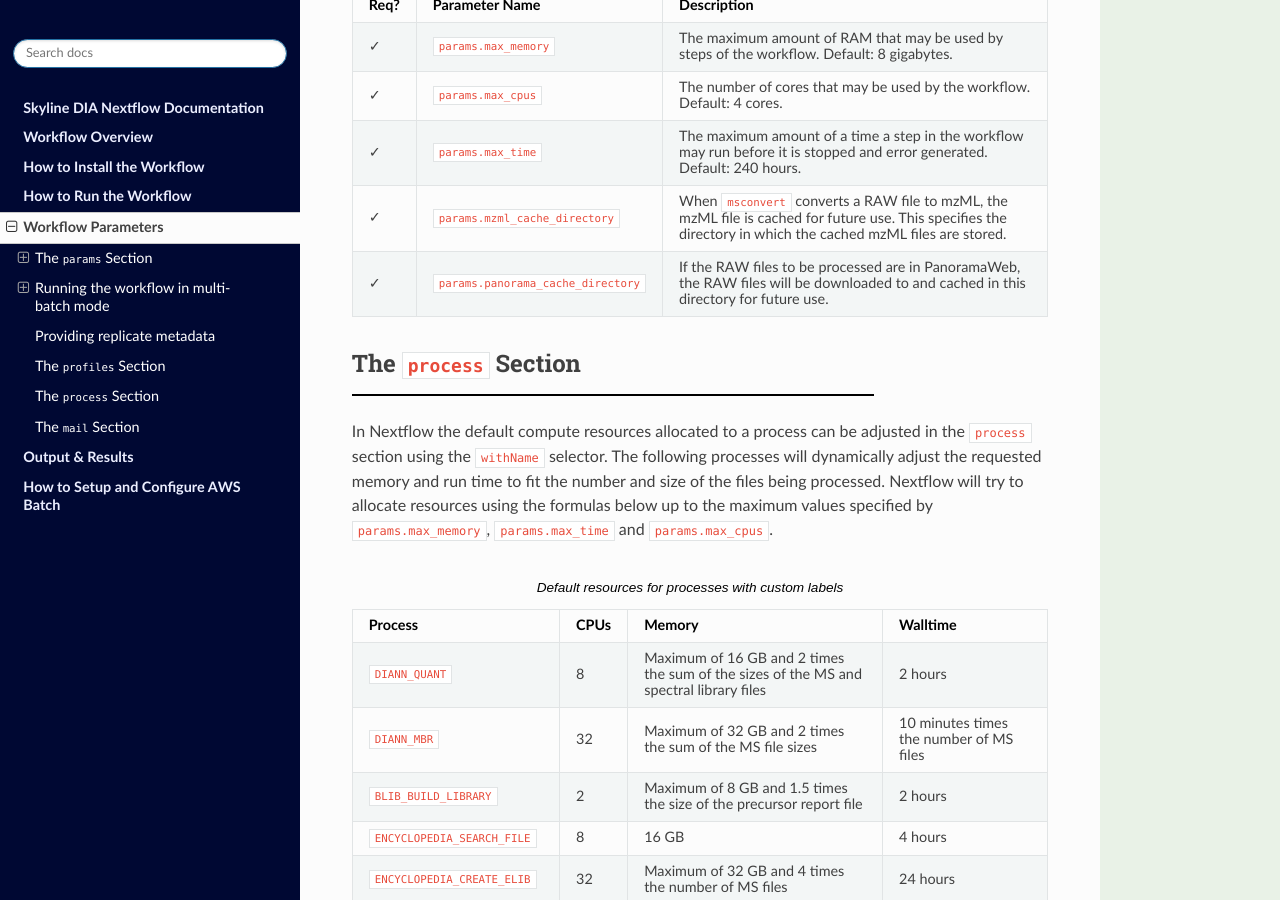
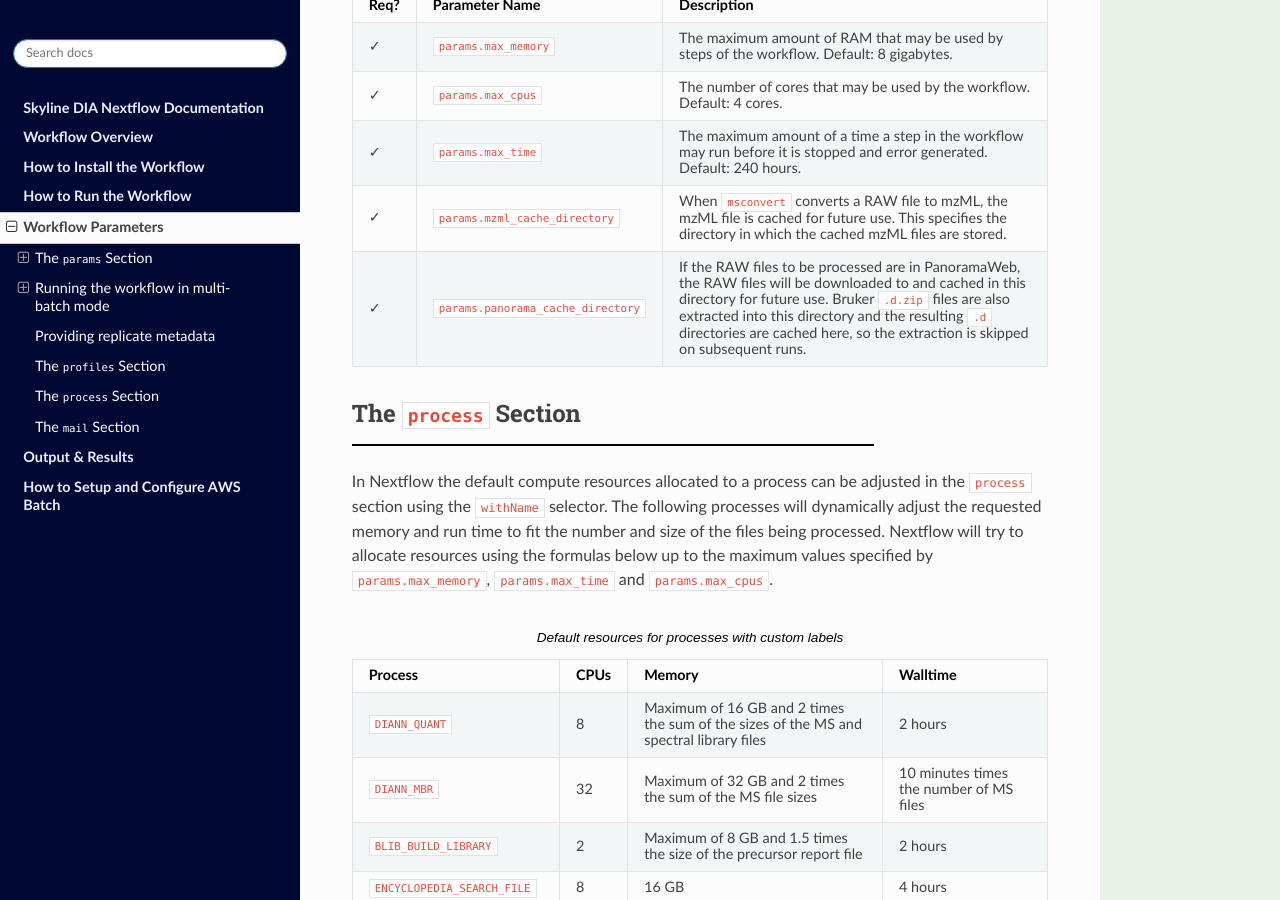
Before and after one commit to mriffle/nf-skyline-dia-ms, a Sphinx documentation site: the page built from docs/source/workflow_parameters.rst, in a window 1280 px wide and 900 px high, scrolled down 12342 px. Built offline with Sphinx 7.4.7 and the Read the Docs theme 3.1.0, drawn with Linux system fonts in a browser that asks for light colours.

Commit message:
add caching of unzipped bruker .d directories

```diff
--- a/docs/source/overview.rst
+++ b/docs/source/overview.rst
@@ -99,7 +99,7 @@ The workflow is made up of the following software components, each may be run mu
 *  **msconvert** (https://proteowizard.sourceforge.io/)
 
    If users supply RAW files as input, they will be converted to mzML using *msconvert* (unless ``use_vendor_raw`` is set).
-   Bruker ``.d.zip`` inputs bypass *msconvert* and are extracted to ``.d`` directories that are passed directly to DIA-NN or Skyline.
+   Bruker ``.d.zip`` inputs bypass *msconvert* and are extracted to ``.d`` directories that are passed directly to DIA-NN or Skyline. The extracted ``.d`` directories are cached in ``panorama_cache_directory`` so the extraction is skipped on subsequent runs.
 
 *  **EncyclopeDIA** (http://www.searlelab.org/software/encyclopedia/index.html)
 
--- a/docs/source/workflow_parameters.rst
+++ b/docs/source/workflow_parameters.rst
@@ -516,7 +516,7 @@ These parameters describe the capability of your local computer for running the
      - When ``msconvert`` converts a RAW file to mzML, the mzML file is cached for future use. This specifies the directory in which the cached mzML files are stored.
    * - ✓
      - ``params.panorama_cache_directory``
-     - If the RAW files to be processed are in PanoramaWeb, the RAW files will be downloaded to and cached in this directory for future use.
+     - If the RAW files to be processed are in PanoramaWeb, the RAW files will be downloaded to and cached in this directory for future use. Bruker ``.d.zip`` files are also extracted into this directory and the resulting ``.d`` directories are cached here, so the extraction is skipped on subsequent runs.
 
 
 The ``process`` Section
```
Also changed, not shown: SPECIFICATION.md (+2 -1 lines), 1 other file.
